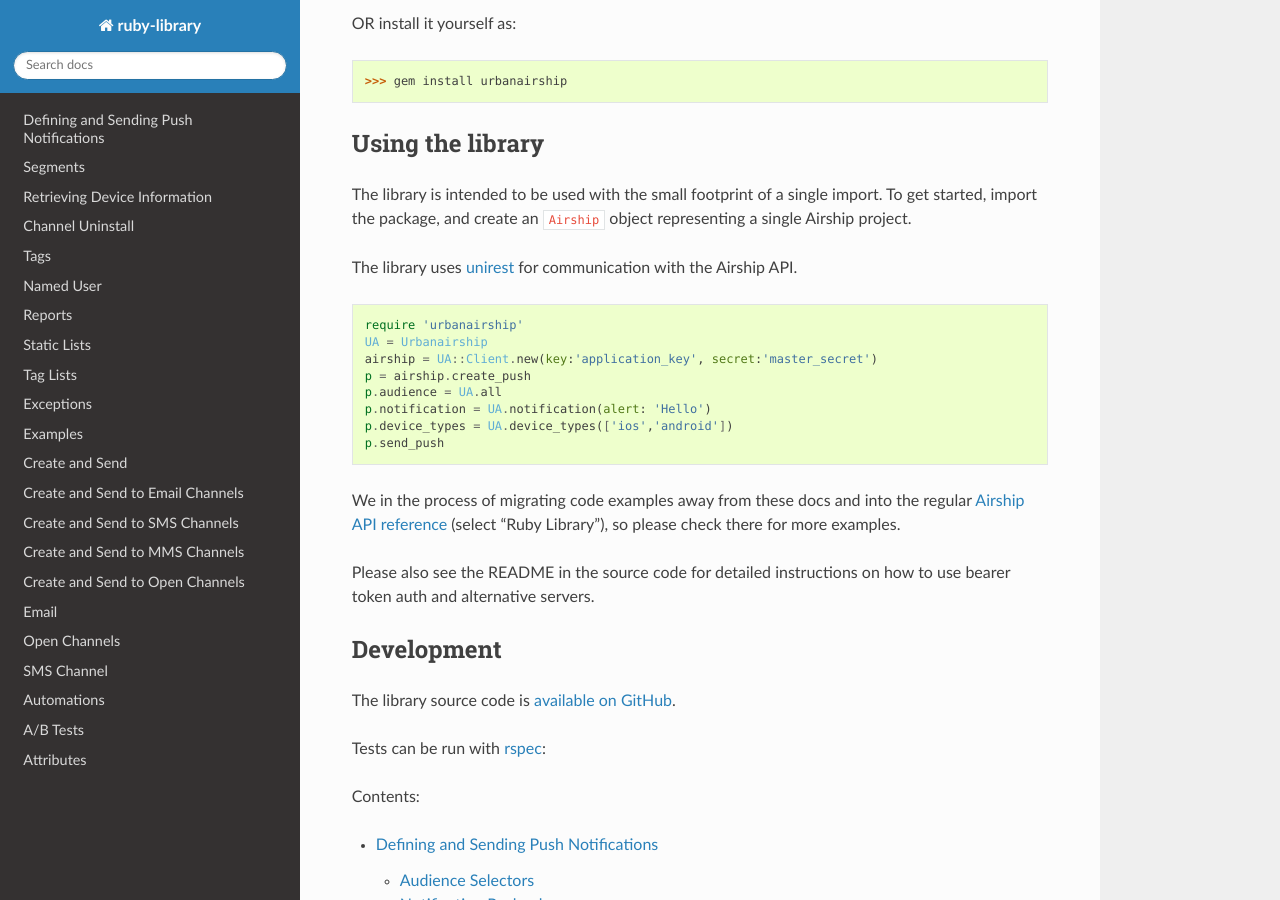
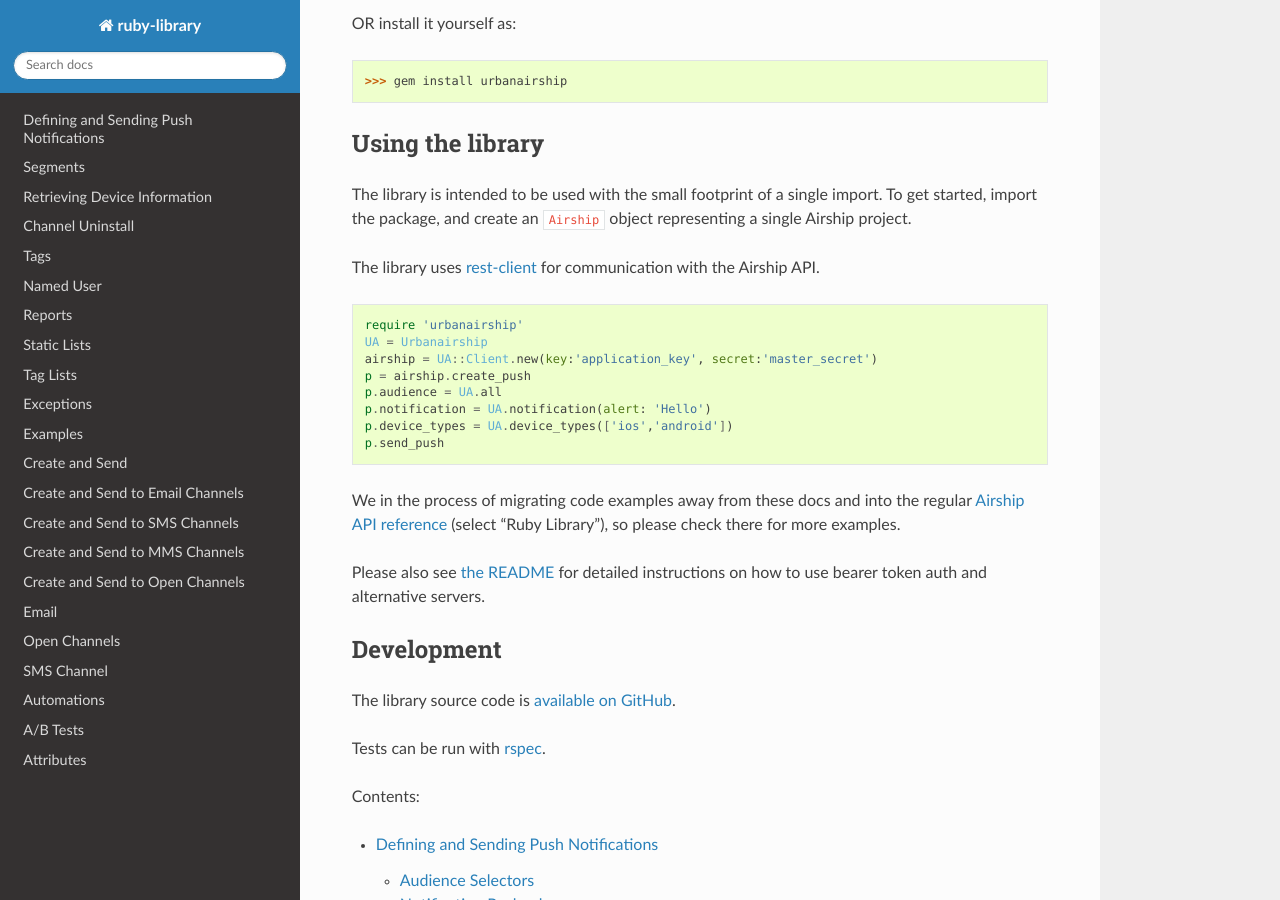
Before and after one commit to urbanairship/ruby-library, a Sphinx documentation site: the page built from docs/index.rst, in a window 1280 px wide and 900 px high, scrolled down 507 px. Built offline with Sphinx 7.4.7 and the Read the Docs theme 2.0.0, drawn with Linux system fonts in a browser that asks for light colours; the version number could not be read and is left out; cross-references to code outside the pages are shown as plain code.

Commit message:
noticed a bunch of other docs issues to fix

```diff
--- a/docs/index.rst
+++ b/docs/index.rst
@@ -28,7 +28,7 @@
 import. To get started, import the package, and create an
 :rb:class:`Airship` object representing a single Airship project.
 
-The library uses `unirest`_ for communication with the Airship API.
+The library uses `rest-client <https://github.com/rest-client/rest-client>`_ for communication with the Airship API.
 
 .. code-block:: ruby
 
@@ -42,19 +42,19 @@
     p.send_push
 
 We in the process of migrating code examples away from these docs and into the
-regular `Airship API reference <reference>`_ (select "Ruby Library"), so please
-check there for more examples.
+regular `Airship API reference <https://docs.airship.com/api/ua/>`_
+(select "Ruby Library"), so please check there for more examples.
 
-Please also see the README in the source code for detailed instructions on how
-to use bearer token auth and alternative servers.
+Please also see `the README <https://github.com/urbanairship/ruby-library/blob/main/README.rst>`_
+for detailed instructions on how to use bearer token auth and alternative servers.
 
 
 Development
 -----------
 
-The library source code is `available on GitHub <github>`_.
+The library source code is `available on GitHub <https://github.com/urbanairship/ruby-library>`_.
 
-Tests can be run with rspec_:
+Tests can be run with `rspec <https://rspec.info/>`_.
 
 Contents:
 
@@ -87,9 +87,3 @@
 * :ref:`genindex`
 * :ref:`modindex`
 * :ref:`search`
-
-
-.. _reference: https://docs.airship.com/api/ua/
-.. _unirest: http://unirest.io/ruby.html
-.. _github: https://github.com/urbanairship/ruby-library
-.. _rspec: https://nose.readthedocs.org/en/latest/
```
